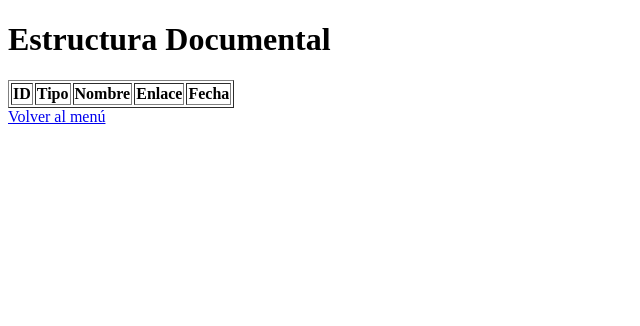
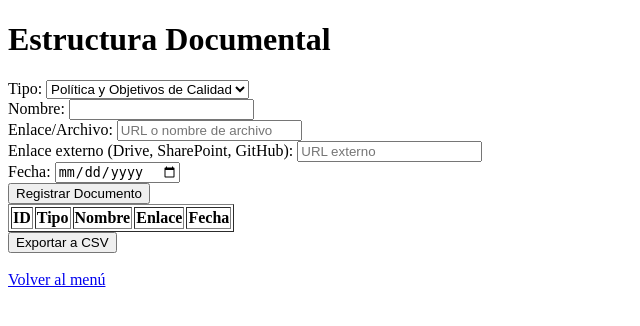
Before and after one commit to messironaldo20059-dotcom/iso9001, a Flask app: page /documentos in a window 1280 px wide. Shown: the top 326 px of the page, without its empty margins (0-640 px from the left). Run offline with Flask 3, Linux system fonts and the light colour scheme; data that the repository does not hold is empty.

Commit message:
data paginas

```diff
--- a/SGC-ISO9001/app/app.py
+++ b/SGC-ISO9001/app/app.py
@@ -1,3 +1,66 @@
+from flask import Flask, render_template, request, redirect, url_for, Response
+import sqlite3
+import os
+
+app = Flask(__name__)
+DB_PATH = os.path.join(os.path.dirname(__file__), 'sgc.db')
+
+# Exportar pruebas a CSV
+@app.route('/pruebas/exportar')
+def exportar_pruebas():
+    conn = sqlite3.connect(DB_PATH)
+    c = conn.cursor()
+    c.execute('SELECT * FROM pruebas')
+    datos = c.fetchall()
+    conn.close()
+    def generate():
+        header = ['ID', 'Nombre', 'Resultado', 'Enlace', 'Externo', 'Fecha']
+        yield ','.join(header) + '\n'
+        for row in datos:
+            yield ','.join([str(x) if x is not None else '' for x in row]) + '\n'
+    return Response(generate(), mimetype='text/csv', headers={"Content-Disposition": "attachment;filename=pruebas.csv"})
+# Exportar acciones a CSV
+@app.route('/acciones/exportar')
+def exportar_acciones():
+    conn = sqlite3.connect(DB_PATH)
+    c = conn.cursor()
+    c.execute('SELECT * FROM acciones')
+    datos = c.fetchall()
+    conn.close()
+    def generate():
+        header = ['ID', 'Descripción', 'Responsable', 'Estado', 'Enlace', 'Externo', 'Fecha']
+        yield ','.join(header) + '\n'
+        for row in datos:
+            yield ','.join([str(x) if x is not None else '' for x in row]) + '\n'
+    return Response(generate(), mimetype='text/csv', headers={"Content-Disposition": "attachment;filename=acciones.csv"})
+# Exportar indicadores a CSV
+@app.route('/indicadores/exportar')
+def exportar_indicadores():
+    conn = sqlite3.connect(DB_PATH)
+    c = conn.cursor()
+    c.execute('SELECT * FROM indicadores')
+    datos = c.fetchall()
+    conn.close()
+    def generate():
+        header = ['ID', 'Nombre', 'Valor', 'Enlace', 'Externo', 'Fecha']
+        yield ','.join(header) + '\n'
+        for row in datos:
+            yield ','.join([str(x) if x is not None else '' for x in row]) + '\n'
+    return Response(generate(), mimetype='text/csv', headers={"Content-Disposition": "attachment;filename=indicadores.csv"})
+# Exportar auditorías a CSV
+@app.route('/auditorias/exportar')
+def exportar_auditorias():
+    conn = sqlite3.connect(DB_PATH)
+    c = conn.cursor()
+    c.execute('SELECT * FROM auditorias')
+    datos = c.fetchall()
+    conn.close()
+    def generate():
+        header = ['ID', 'Tipo', 'Resultado', 'Enlace', 'Externo', 'Fecha']
+        yield ','.join(header) + '\n'
+        for row in datos:
+            yield ','.join([str(x) if x is not None else '' for x in row]) + '\n'
+    return Response(generate(), mimetype='text/csv', headers={"Content-Disposition": "attachment;filename=auditorias.csv"})
 
 from flask import Flask, render_template, request, redirect, url_for
 import sqlite3
@@ -24,6 +87,7 @@ def init_db():
         tipo TEXT,
         nombre TEXT,
         enlace TEXT,
+        externo TEXT,
         fecha TEXT
     )''')
     # Pruebas de software
@@ -31,6 +95,8 @@ def init_db():
         id INTEGER PRIMARY KEY AUTOINCREMENT,
         nombre TEXT,
         resultado TEXT,
+        enlace TEXT,
+        externo TEXT,
         fecha TEXT
     )''')
     # Acciones correctivas
@@ -39,6 +105,8 @@ def init_db():
         descripcion TEXT,
         responsable TEXT,
         estado TEXT,
+        enlace TEXT,
+        externo TEXT,
         fecha TEXT
     )''')
     # Indicadores
@@ -46,6 +114,8 @@ def init_db():
         id INTEGER PRIMARY KEY AUTOINCREMENT,
         nombre TEXT,
         valor TEXT,
+        enlace TEXT,
+        externo TEXT,
         fecha TEXT
     )''')
     # Auditorías
@@ -53,6 +123,8 @@ def init_db():
         id INTEGER PRIMARY KEY AUTOINCREMENT,
         tipo TEXT,
         resultado TEXT,
+        enlace TEXT,
+        externo TEXT,
         fecha TEXT
     )''')
     # Capacitación
@@ -61,6 +133,7 @@ def init_db():
         tema TEXT,
         tipo TEXT,
         enlace TEXT,
+        externo TEXT,
         fecha TEXT
     )''')
     conn.commit()
@@ -95,9 +168,23 @@ def nueva_incidencia():
     conn.close()
     return redirect(url_for('incidencias'))
 
+
+
 # Documentos
-@app.route('/documentos')
+@app.route('/documentos', methods=['GET', 'POST'])
 def documentos():
+    if request.method == 'POST':
+        tipo = request.form['tipo']
+        nombre = request.form['nombre']
+        enlace = request.form['enlace']
+        externo = request.form.get('externo', '')
+        fecha = request.form['fecha']
+        conn = sqlite3.connect(DB_PATH)
+        c = conn.cursor()
+        c.execute('INSERT INTO documentos (tipo, nombre, enlace, externo, fecha) VALUES (?, ?, ?, ?, ?)', (tipo, nombre, enlace, externo, fecha))
+        conn.commit()
+        conn.close()
+        return redirect(url_for('documentos'))
     conn = sqlite3.connect(DB_PATH)
     c = conn.cursor()
     c.execute('SELECT * FROM documentos')
@@ -105,9 +192,37 @@ def documentos():
     conn.close()
     return render_template('documentos.html', documentos=datos)
 
+# Exportar documentos a CSV
+import csv
+from flask import Response
+
+@app.route('/documentos/exportar')
+def exportar_documentos():
+    conn = sqlite3.connect(DB_PATH)
+    c = conn.cursor()
+    c.execute('SELECT * FROM documentos')
+    datos = c.fetchall()
+    conn.close()
+    def generate():
+        header = ['ID', 'Tipo', 'Nombre', 'Enlace', 'Externo', 'Fecha']
+        yield ','.join(header) + '\n'
+        for row in datos:
+            yield ','.join([str(x) if x is not None else '' for x in row]) + '\n'
+    return Response(generate(), mimetype='text/csv', headers={"Content-Disposition": "attachment;filename=documentos.csv"})
+
 # Pruebas de software
-@app.route('/pruebas')
+@app.route('/pruebas', methods=['GET', 'POST'])
 def pruebas():
+    if request.method == 'POST':
+        nombre = request.form['nombre']
+        resultado = request.form['resultado']
+        fecha = request.form['fecha']
+        conn = sqlite3.connect(DB_PATH)
+        c = conn.cursor()
+        c.execute('INSERT INTO pruebas (nombre, resultado, fecha) VALUES (?, ?, ?)', (nombre, resultado, fecha))
+        conn.commit()
+        conn.close()
+        return redirect(url_for('pruebas'))
     conn = sqlite3.connect(DB_PATH)
     c = conn.cursor()
     c.execute('SELECT * FROM pruebas')
@@ -116,8 +231,19 @@ def pruebas():
     return render_template('pruebas.html', pruebas=datos)
 
 # Acciones correctivas
-@app.route('/acciones')
+@app.route('/acciones', methods=['GET', 'POST'])
 def acciones():
+    if request.method == 'POST':
+        descripcion = request.form['descripcion']
+        responsable = request.form['responsable']
+        estado = request.form['estado']
+        fecha = request.form['fecha']
+        conn = sqlite3.connect(DB_PATH)
+        c = conn.cursor()
+        c.execute('INSERT INTO acciones (descripcion, responsable, estado, fecha) VALUES (?, ?, ?, ?)', (descripcion, responsable, estado, fecha))
+        conn.commit()
+        conn.close()
+        return redirect(url_for('acciones'))
     conn = sqlite3.connect(DB_PATH)
     c = conn.cursor()
     c.execute('SELECT * FROM acciones')
@@ -126,8 +252,18 @@ def acciones():
     return render_template('acciones.html', acciones=datos)
 
 # Indicadores
-@app.route('/indicadores')
+@app.route('/indicadores', methods=['GET', 'POST'])
 def indicadores():
+    if request.method == 'POST':
+        nombre = request.form['nombre']
+        valor = request.form['valor']
+        fecha = request.form['fecha']
+        conn = sqlite3.connect(DB_PATH)
+        c = conn.cursor()
+        c.execute('INSERT INTO indicadores (nombre, valor, fecha) VALUES (?, ?, ?)', (nombre, valor, fecha))
+        conn.commit()
+        conn.close()
+        return redirect(url_for('indicadores'))
     conn = sqlite3.connect(DB_PATH)
     c = conn.cursor()
     c.execute('SELECT * FROM indicadores')
@@ -136,8 +272,18 @@ def indicadores():
     return render_template('indicadores.html', indicadores=datos)
 
 # Auditorías
-@app.route('/auditorias')
+@app.route('/auditorias', methods=['GET', 'POST'])
 def auditorias():
+    if request.method == 'POST':
+        tipo = request.form['tipo']
+        resultado = request.form['resultado']
+        fecha = request.form['fecha']
+        conn = sqlite3.connect(DB_PATH)
+        c = conn.cursor()
+        c.execute('INSERT INTO auditorias (tipo, resultado, fecha) VALUES (?, ?, ?)', (tipo, resultado, fecha))
+        conn.commit()
+        conn.close()
+        return redirect(url_for('auditorias'))
     conn = sqlite3.connect(DB_PATH)
     c = conn.cursor()
     c.execute('SELECT * FROM auditorias')
@@ -146,8 +292,19 @@ def auditorias():
     return render_template('auditorias.html', auditorias=datos)
 
 # Capacitación
-@app.route('/capacitacion')
+@app.route('/capacitacion', methods=['GET', 'POST'])
 def capacitacion():
+    if request.method == 'POST':
+        tema = request.form['tema']
+        tipo = request.form['tipo']
+        enlace = request.form['enlace']
+        fecha = request.form['fecha']
+        conn = sqlite3.connect(DB_PATH)
+        c = conn.cursor()
+        c.execute('INSERT INTO capacitacion (tema, tipo, enlace, fecha) VALUES (?, ?, ?, ?)', (tema, tipo, enlace, fecha))
+        conn.commit()
+        conn.close()
+        return redirect(url_for('capacitacion'))
     conn = sqlite3.connect(DB_PATH)
     c = conn.cursor()
     c.execute('SELECT * FROM capacitacion')
--- a/SGC-ISO9001/app/templates/documentos.html
+++ b/SGC-ISO9001/app/templates/documentos.html
@@ -6,6 +6,22 @@
 </head>
 <body>
     <h1>Estructura Documental</h1>
+    <form method="post" action="/documentos">
+        <label>Tipo:
+            <select name="tipo" required>
+                <option value="Política y Objetivos de Calidad">Política y Objetivos de Calidad</option>
+                <option value="Procesos y Procedimientos">Procesos y Procedimientos</option>
+                <option value="Registros">Registros</option>
+                <option value="Acta de reunión">Acta de reunión</option>
+                <option value="Indicador de desempeño">Indicador de desempeño</option>
+            </select>
+        </label><br>
+        <label>Nombre: <input type="text" name="nombre" required></label><br>
+    <label>Enlace/Archivo: <input type="text" name="enlace" placeholder="URL o nombre de archivo"></label><br>
+    <label>Enlace externo (Drive, SharePoint, GitHub): <input type="text" name="externo" placeholder="URL externo"></label><br>
+        <label>Fecha: <input type="date" name="fecha" required></label><br>
+        <button type="submit">Registrar Documento</button>
+    </form>
     <table border="1">
         <tr><th>ID</th><th>Tipo</th><th>Nombre</th><th>Enlace</th><th>Fecha</th></tr>
         {% for doc in documentos %}
@@ -18,6 +34,8 @@
         </tr>
         {% endfor %}
     </table>
+    <a href="/documentos/exportar"><button>Exportar a CSV</button></a>
+    <br><br>
     <a href="/">Volver al menú</a>
 </body>
 </html>
```
Also changed, not shown: SGC-ISO9001/app/templates/acciones.html (+16 -0 lines), SGC-ISO9001/app/templates/auditorias.html (+15 -0 lines), SGC-ISO9001/app/templates/capacitacion.html (+14 -0 lines), SGC-ISO9001/app/templates/indicadores.html (+9 -0 lines), SGC-ISO9001/app/templates/pruebas.html (+15 -0 lines).
